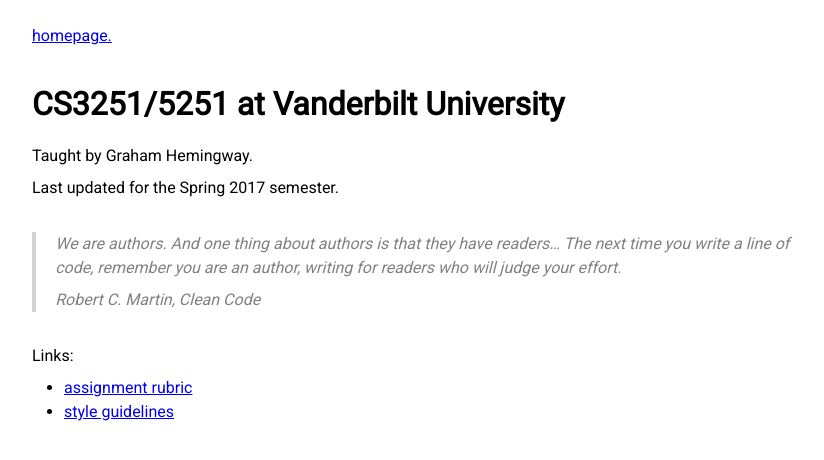
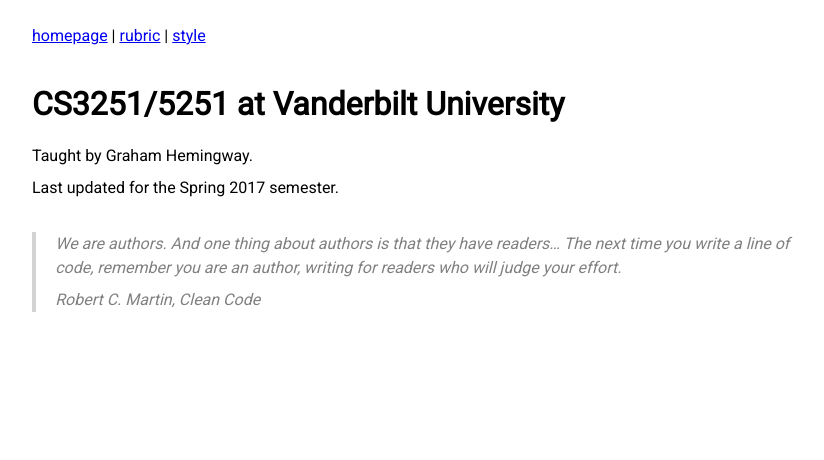
Before and after one commit to gbvandy/vuse-cs3251.github.io, a Jekyll site: the page built from index.md, in a window 1280 px wide. Shown: the top 460 px of the page, without its empty margins (224-1048 px from the left). Built offline with Jekyll 4.4.1, drawn with Linux system fonts in a browser that asks for light colours.

Commit message:
change how links are formatted

```diff
--- a/_config.yml
+++ b/_config.yml
@@ -20,6 +20,12 @@ description: > # this means to ignore newlines until "baseurl:"
 github:
   url: ""
 
+navbar_links: [
+  {"url": "/", "text": "homepage"},
+  {"url": "/assignment-rubric", "text": "rubric"},
+  {"url": "/style-guidelines", "text": "style"},
+]
+
 permalink: pretty
 exclude: ["README.md"]
 
--- a/_includes/header.html
+++ b/_includes/header.html
@@ -1,7 +1,10 @@
 <header class="site-header" role="banner">
   <div class="wrapper">
-    <div>
-      <a class="site-title" href="{{ "/" | relative_url}}">homepage.</a>
-    </div>
+    {% for page in site.navbar_links %}
+    <a href="{{ page.url | relative_url }}">{{ page.text }}</a>
+      {% unless forloop.last %}
+      <span> | </span>
+      {% endunless %}
+    {% endfor %}
   </div>
 </header>
--- a/index.md
+++ b/index.md
@@ -13,9 +13,3 @@ Last updated for the Spring 2017 semester.
 > We are authors. And one thing about authors is that they have readers... The next time you write a line of code, remember you are an author, writing for readers who will judge your effort.
 >
 > <cite>Robert C. Martin, Clean Code</cite>
-
-
-Links:
-
-* [assignment rubric]({{ "/assignment-rubric/" | relative_url }})
-* [style guidelines]({{ "/style-guidelines/" | relative_url }})
```
